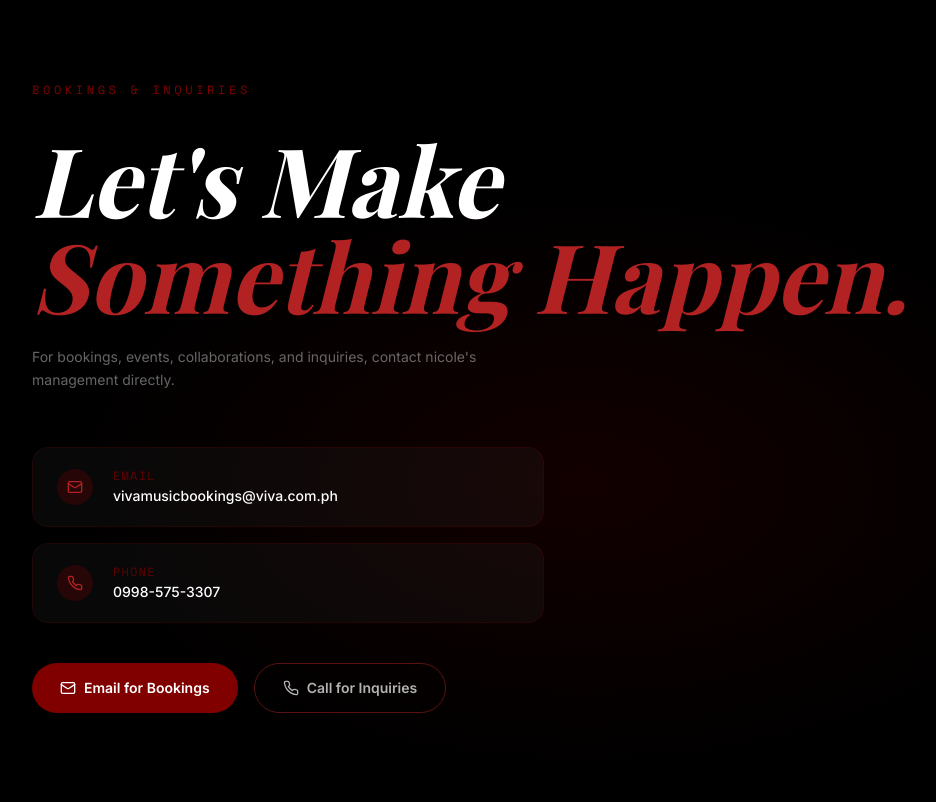
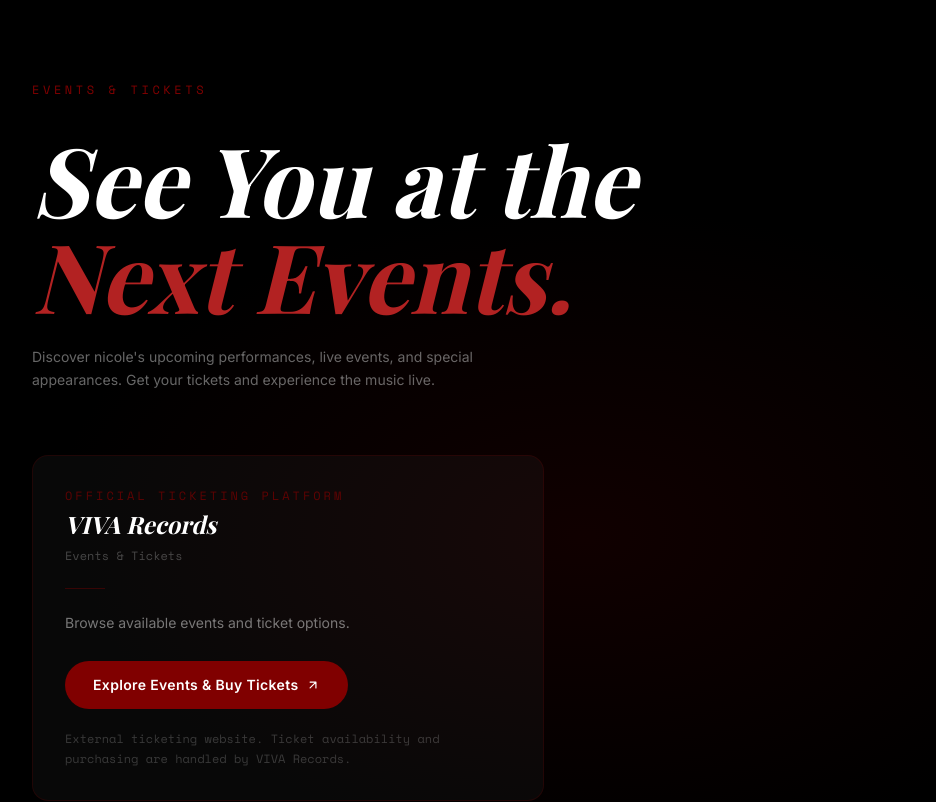
Before and after one commit to Agn-zn/nicolemusicph, a React (Vite) app: page / in a window 1280 px wide. Shown: the part 2480-3282 px from the top of the page, without its empty margins (56-992 px from the left). Built offline with nearby package versions, Linux system fonts and the light colour scheme; a web font is replaced by a local one.

Commit message:
feat: replace booking section with evergreen events & ticketing

```diff
--- a/src/components/Booking.jsx
+++ b/src/components/Booking.jsx
@@ -1,10 +1,7 @@
 import { useRef } from 'react'
 import { motion, useInView } from 'framer-motion'
-import { Mail, Phone } from 'lucide-react'
 
-const EMAIL = 'vivamusicbookings@viva.com.ph'
-const PHONE = '0998-575-3307'
-const PHONE_TEL = '09985753307'
+const TICKETING_URL = 'https://vivarecords.helixpay.ph/'
 
 export default function Booking() {
   const ref = useRef(null)
@@ -17,26 +14,35 @@ export default function Booking() {
       className="relative py-28 overflow-hidden"
       style={{ background: '#000' }}
     >
-      <div className="absolute top-0 inset-x-0 h-px" style={{ background: 'rgba(128,0,0,0.25)' }} />
+      {/* Top separator */}
+      <div
+        className="absolute top-0 inset-x-0 h-px"
+        style={{ background: 'rgba(128,0,0,0.25)' }}
+      />
 
-      {/* Faint maroon center glow */}
+      {/* Faint maroon glow */}
       <div
         className="absolute inset-0 pointer-events-none"
-        style={{ background: 'radial-gradient(ellipse 60% 50% at 50% 60%, rgba(74,0,0,0.25) 0%, transparent 70%)' }}
+        style={{
+          background:
+            'radial-gradient(ellipse 60% 50% at 50% 60%, rgba(74,0,0,0.22) 0%, transparent 70%)',
+        }}
       />
 
       <div className="max-w-6xl mx-auto px-6 relative z-10">
-        {/* Label */}
+
+        {/* ── Section label ── */}
         <motion.p
           className="font-mono text-xs tracking-[0.3em] uppercase mb-8"
           style={{ color: '#800000' }}
           initial={{ opacity: 0 }}
           animate={inView ? { opacity: 1 } : {}}
+          transition={{ duration: 0.6 }}
         >
-          Bookings &amp; Inquiries
+          Events &amp; Tickets
         </motion.p>
 
-        {/* Headline */}
+        {/* ── Headline ── */}
         <motion.h2
           className="font-display italic font-bold text-white leading-none mb-6"
           style={{ fontSize: 'clamp(2.8rem, 8vw, 6rem)' }}
@@ -44,96 +50,109 @@ export default function Booking() {
           animate={inView ? { opacity: 1, y: 0 } : {}}
           transition={{ delay: 0.1, duration: 0.8 }}
         >
-          Let's Make
+          See You at the
           <br />
-          <span style={{ color: '#b22222' }}>Something Happen.</span>
+          <span style={{ color: '#b22222' }}>Next Events.</span>
         </motion.h2>
 
+        {/* ── Subtext ── */}
         <motion.p
-          className="text-sm leading-relaxed mb-14 max-w-md"
+          className="text-sm leading-relaxed mb-16 max-w-md"
           style={{ color: 'rgba(255,255,255,0.4)' }}
           initial={{ opacity: 0 }}
           animate={inView ? { opacity: 1 } : {}}
           transition={{ delay: 0.25 }}
         >
-          For bookings, events, collaborations, and inquiries, contact nicole's management directly.
+          Discover nicole's upcoming performances, live events, and special
+          appearances. Get your tickets and experience the music live.
         </motion.p>
 
-        {/* Contact rows */}
-        <div className="flex flex-col gap-4 max-w-lg">
-          <motion.a
-            href={`mailto:${EMAIL}`}
-            className="group flex items-center gap-5 py-5 px-6 rounded-2xl transition-all duration-200"
-            style={{ background: 'rgba(255,255,255,0.03)', border: '1px solid rgba(128,0,0,0.2)' }}
-            initial={{ opacity: 0, y: 12 }}
-            animate={inView ? { opacity: 1, y: 0 } : {}}
-            transition={{ delay: 0.35, duration: 0.6 }}
-            whileHover={{ borderColor: 'rgba(178,34,34,0.5)', backgroundColor: 'rgba(128,0,0,0.07)', y: -2 }}
-            whileTap={{ scale: 0.98 }}
-            aria-label={`Email ${EMAIL}`}
+        {/* ── Ticketing card ── */}
+        <motion.div
+          className="max-w-lg"
+          initial={{ opacity: 0, y: 20 }}
+          animate={inView ? { opacity: 1, y: 0 } : {}}
+          transition={{ delay: 0.35, duration: 0.7 }}
+        >
+          <div
+            className="rounded-2xl p-8"
+            style={{
+              background: 'rgba(255,255,255,0.03)',
+              border: '1px solid rgba(128,0,0,0.2)',
+            }}
           >
+            {/* Platform label */}
+            <p
+              className="font-mono text-xs tracking-[0.25em] uppercase mb-1"
+              style={{ color: 'rgba(128,0,0,0.7)' }}
+            >
+              Official Ticketing Platform
+            </p>
+
+            {/* Platform name */}
+            <p
+              className="font-display italic font-bold text-white text-2xl mb-2"
+            >
+              VIVA Records
+            </p>
+
+            <p
+              className="font-mono text-xs mb-1"
+              style={{ color: 'rgba(255,255,255,0.25)' }}
+            >
+              Events &amp; Tickets
+            </p>
+
+            {/* Thin maroon divider */}
             <div
-              className="w-9 h-9 rounded-full flex items-center justify-center flex-shrink-0"
-              style={{ background: 'rgba(128,0,0,0.25)' }}
+              className="my-6 h-px w-10"
+              style={{ background: 'rgba(128,0,0,0.4)' }}
+            />
+
+            <p
+              className="text-sm mb-7"
+              style={{ color: 'rgba(255,255,255,0.45)' }}
             >
-              <Mail className="w-4 h-4" style={{ color: '#b22222' }} />
-            </div>
-            <div className="min-w-0">
-              <p className="font-mono text-xs uppercase tracking-widest mb-0.5" style={{ color: 'rgba(128,0,0,0.7)' }}>Email</p>
-              <p className="text-white text-sm font-medium truncate">{EMAIL}</p>
-            </div>
-          </motion.a>
+              Browse available events and ticket options.
+            </p>
 
-          <motion.a
-            href={`tel:${PHONE_TEL}`}
-            className="group flex items-center gap-5 py-5 px-6 rounded-2xl transition-all duration-200"
-            style={{ background: 'rgba(255,255,255,0.03)', border: '1px solid rgba(128,0,0,0.2)' }}
-            initial={{ opacity: 0, y: 12 }}
-            animate={inView ? { opacity: 1, y: 0 } : {}}
-            transition={{ delay: 0.45, duration: 0.6 }}
-            whileHover={{ borderColor: 'rgba(178,34,34,0.5)', backgroundColor: 'rgba(128,0,0,0.07)', y: -2 }}
-            whileTap={{ scale: 0.98 }}
-            aria-label={`Call ${PHONE}`}
-          >
-            <div
-              className="w-9 h-9 rounded-full flex items-center justify-center flex-shrink-0"
-              style={{ background: 'rgba(128,0,0,0.25)' }}
+            {/* CTA button */}
+            <motion.a
+              href={TICKETING_URL}
+              target="_blank"
+              rel="noopener noreferrer"
+              className="inline-flex items-center gap-2 px-7 py-3.5 rounded-full font-semibold text-sm text-white tracking-wide"
+              style={{ background: '#800000' }}
+              whileHover={{ background: '#b22222', scale: 1.03, y: -2 }}
+              whileTap={{ scale: 0.97 }}
             >
-              <Phone className="w-4 h-4" style={{ color: '#b22222' }} />
-            </div>
-            <div>
-              <p className="font-mono text-xs uppercase tracking-widest mb-0.5" style={{ color: 'rgba(128,0,0,0.7)' }}>Phone</p>
-              <p className="text-white text-sm font-medium">{PHONE}</p>
-            </div>
-          </motion.a>
-        </div>
+              Explore Events &amp; Buy Tickets
+              <svg
+                xmlns="http://www.w3.org/2000/svg"
+                className="w-3.5 h-3.5"
+                viewBox="0 0 24 24"
+                fill="none"
+                stroke="currentColor"
+                strokeWidth="2"
+                strokeLinecap="round"
+                strokeLinejoin="round"
+                aria-hidden="true"
+              >
+                <path d="M7 17L17 7M17 7H7M17 7v10" />
+              </svg>
+            </motion.a>
 
-        {/* Action buttons */}
-        <motion.div
-          className="flex flex-wrap gap-4 mt-10"
-          initial={{ opacity: 0, y: 10 }}
-          animate={inView ? { opacity: 1, y: 0 } : {}}
-          transition={{ delay: 0.6, duration: 0.6 }}
-        >
-          <motion.a
-            href={`mailto:${EMAIL}`}
-            className="btn-maroon flex items-center gap-2 px-7 py-3.5 rounded-full font-semibold text-sm"
-            whileHover={{ scale: 1.04, y: -2 }}
-            whileTap={{ scale: 0.97 }}
-          >
-            <Mail className="w-4 h-4" />
-            Email for Bookings
-          </motion.a>
-          <motion.a
-            href={`tel:${PHONE_TEL}`}
-            className="btn-ghost flex items-center gap-2 px-7 py-3.5 rounded-full font-semibold text-sm"
-            whileHover={{ scale: 1.04, y: -2 }}
-            whileTap={{ scale: 0.97 }}
-          >
-            <Phone className="w-4 h-4" />
-            Call for Inquiries
-          </motion.a>
+            {/* Disclaimer */}
+            <p
+              className="font-mono text-xs mt-5 leading-relaxed"
+              style={{ color: 'rgba(255,255,255,0.2)' }}
+            >
+              External ticketing website. Ticket availability and purchasing
+              are handled by VIVA Records.
+            </p>
+          </div>
         </motion.div>
+
       </div>
     </section>
   )
```
